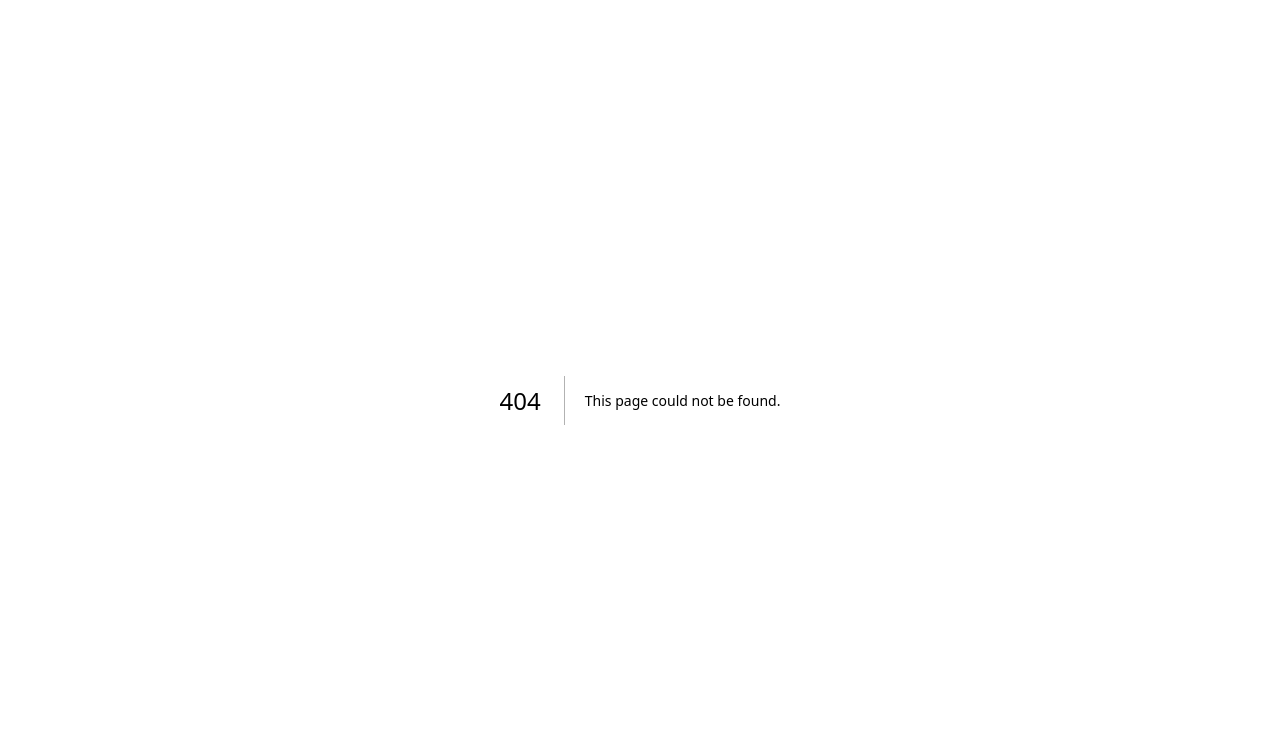
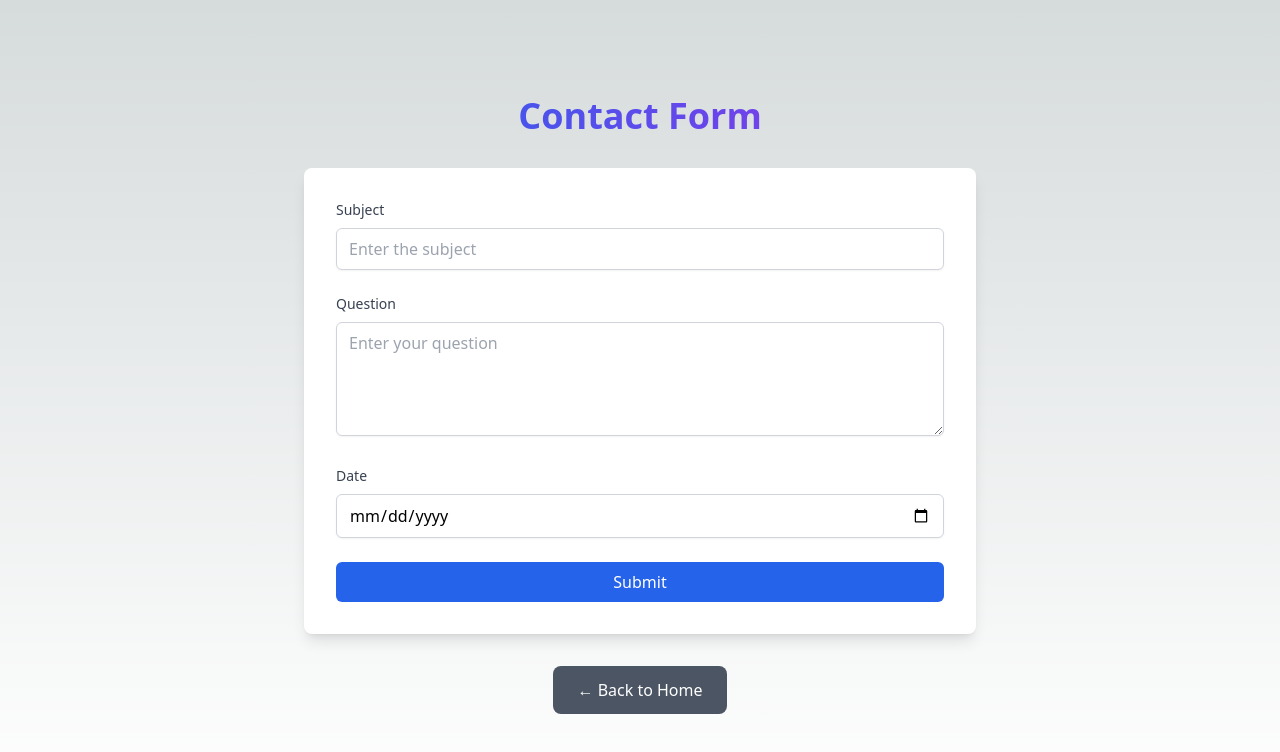
Before and after one commit to joaool/my-nextjs-app, a Next.js app: page /contact in a window 1280 px wide. Before the commit this address had no page. Shown: the top 752 px of the page. Built offline with nearby package versions, Linux system fonts and the light colour scheme.

Commit message:
Window to collect data

```diff
--- /dev/null
+++ b/src/app/api/contact/route.ts
@@ -0,0 +1,40 @@
+import { NextRequest, NextResponse } from 'next/server'
+import clientPromise from '@/lib/mongodb'
+
+export async function POST(request: NextRequest) {
+  try {
+    const { subject, question, date } = await request.json()
+
+    // Validate required fields
+    if (!subject || !question || !date) {
+      return NextResponse.json(
+        { error: 'All fields (subject, question, date) are required' },
+        { status: 400 }
+      )
+    }
+
+    // Connect to MongoDB
+    const client = await clientPromise
+    const db = client.db('nextjs_app')
+    const collection = db.collection('contacts')
+
+    // Insert the document
+    const result = await collection.insertOne({
+      subject,
+      question,
+      date,
+      createdAt: new Date(),
+    })
+
+    return NextResponse.json(
+      { message: 'Contact information saved successfully', id: result.insertedId },
+      { status: 201 }
+    )
+  } catch (error) {
+    console.error('Error saving contact information:', error)
+    return NextResponse.json(
+      { error: 'Internal server error' },
+      { status: 500 }
+    )
+  }
+}
--- /dev/null
+++ b/src/app/contact/page.tsx
@@ -0,0 +1,137 @@
+'use client'
+
+import { useState } from 'react'
+import Link from 'next/link'
+
+export default function Contact() {
+  const [formData, setFormData] = useState({
+    subject: '',
+    question: '',
+    date: ''
+  })
+  const [isSubmitting, setIsSubmitting] = useState(false)
+  const [message, setMessage] = useState('')
+
+  const handleChange = (e: React.ChangeEvent<HTMLInputElement | HTMLTextAreaElement>) => {
+    const { name, value } = e.target
+    setFormData(prev => ({
+      ...prev,
+      [name]: value
+    }))
+  }
+
+  const handleSubmit = async (e: React.FormEvent) => {
+    e.preventDefault()
+    setIsSubmitting(true)
+    setMessage('')
+
+    try {
+      const response = await fetch('/api/contact', {
+        method: 'POST',
+        headers: {
+          'Content-Type': 'application/json',
+        },
+        body: JSON.stringify(formData),
+      })
+
+      if (response.ok) {
+        setMessage('Your information has been submitted successfully!')
+        setFormData({ subject: '', question: '', date: '' })
+      } else {
+        setMessage('Error submitting form. Please try again.')
+      }
+    } catch (error) {
+      setMessage('Error submitting form. Please try again.')
+    } finally {
+      setIsSubmitting(false)
+    }
+  }
+
+  return (
+    <main className="flex min-h-screen flex-col items-center justify-center p-24">
+      <div className="max-w-2xl mx-auto w-full">
+        <h1 className="text-4xl font-bold mb-8 text-center bg-gradient-to-r from-blue-600 to-purple-600 bg-clip-text text-transparent">
+          Contact Form
+        </h1>
+
+        <div className="bg-white dark:bg-gray-800 rounded-lg shadow-lg p-8">
+          <form onSubmit={handleSubmit} className="space-y-6">
+            <div>
+              <label htmlFor="subject" className="block text-sm font-medium text-gray-700 dark:text-gray-300 mb-2">
+                Subject
+              </label>
+              <input
+                type="text"
+                id="subject"
+                name="subject"
+                value={formData.subject}
+                onChange={handleChange}
+                required
+                className="w-full px-3 py-2 border border-gray-300 dark:border-gray-600 rounded-md shadow-sm focus:outline-none focus:ring-2 focus:ring-blue-500 focus:border-blue-500 dark:bg-gray-700 dark:text-white"
+                placeholder="Enter the subject"
+              />
+            </div>
+
+            <div>
+              <label htmlFor="question" className="block text-sm font-medium text-gray-700 dark:text-gray-300 mb-2">
+                Question
+              </label>
+              <textarea
+                id="question"
+                name="question"
+                value={formData.question}
+                onChange={handleChange}
+                required
+                rows={4}
+                className="w-full px-3 py-2 border border-gray-300 dark:border-gray-600 rounded-md shadow-sm focus:outline-none focus:ring-2 focus:ring-blue-500 focus:border-blue-500 dark:bg-gray-700 dark:text-white"
+                placeholder="Enter your question"
+              />
+            </div>
+
+            <div>
+              <label htmlFor="date" className="block text-sm font-medium text-gray-700 dark:text-gray-300 mb-2">
+                Date
+              </label>
+              <input
+                type="date"
+                id="date"
+                name="date"
+                value={formData.date}
+                onChange={handleChange}
+                required
+                className="w-full px-3 py-2 border border-gray-300 dark:border-gray-600 rounded-md shadow-sm focus:outline-none focus:ring-2 focus:ring-blue-500 focus:border-blue-500 dark:bg-gray-700 dark:text-white"
+              />
+            </div>
+
+            <button
+              type="submit"
+              disabled={isSubmitting}
+              className="w-full bg-blue-600 hover:bg-blue-700 disabled:bg-blue-400 text-white font-medium py-2 px-4 rounded-md transition-colors"
+            >
+              {isSubmitting ? 'Submitting...' : 'Submit'}
+            </button>
+          </form>
+
+          {message && (
+            <div className={`mt-4 p-3 rounded-md ${
+              message.includes('successfully')
+                ? 'bg-green-100 text-green-700 dark:bg-green-900 dark:text-green-300'
+                : 'bg-red-100 text-red-700 dark:bg-red-900 dark:text-red-300'
+            }`}>
+              {message}
+            </div>
+          )}
+        </div>
+
+        <div className="mt-8 text-center">
+          <Link
+            href="/"
+            className="inline-flex items-center px-6 py-3 bg-gray-600 hover:bg-gray-700 text-white font-medium rounded-lg transition-colors"
+          >
+            ← Back to Home
+          </Link>
+        </div>
+      </div>
+    </main>
+  )
+}
--- a/src/app/page.tsx
+++ b/src/app/page.tsx
@@ -1,3 +1,5 @@
+import Link from 'next/link'
+
 export default function Home() {
   return (
     <main className="flex min-h-screen flex-col items-center justify-between p-24">
@@ -15,7 +17,7 @@ export default function Home() {
       </div>
 
       <div className="mb-32 grid text-center lg:max-w-5xl lg:w-full lg:mb-0 lg:grid-cols-4 lg:text-left">
-        <a
+        <Link
           href="/about"
           className="group rounded-lg border border-transparent px-5 py-4 transition-colors hover:border-gray-300 hover:bg-gray-100 hover:dark:border-neutral-700 hover:dark:bg-neutral-800/30"
         >
@@ -28,7 +30,22 @@ export default function Home() {
           <p className="m-0 max-w-[30ch] text-sm opacity-50">
             Learn more about this Next.js application.
           </p>
-        </a>
+        </Link>
+
+        <Link
+          href="/contact"
+          className="group rounded-lg border border-transparent px-5 py-4 transition-colors hover:border-gray-300 hover:bg-gray-100 hover:dark:border-neutral-700 hover:dark:bg-neutral-800/30"
+        >
+          <h2 className="mb-3 text-2xl font-semibold">
+            Contact{' '}
+            <span className="inline-block transition-transform group-hover:translate-x-1 motion-reduce:transform-none">
+              -&gt;
+            </span>
+          </h2>
+          <p className="m-0 max-w-[30ch] text-sm opacity-50">
+            Submit your questions and information.
+          </p>
+        </Link>
 
         <a
           href="https://nextjs.org/docs"
@@ -63,23 +80,6 @@ export default function Home() {
             Learn about Next.js in an interactive course with quizzes!
           </p>
         </a>
-
-        <a
-          href="https://vercel.com/templates"
-          className="group rounded-lg border border-transparent px-5 py-4 transition-colors hover:border-gray-300 hover:bg-gray-100 hover:dark:border-neutral-700 hover:dark:bg-neutral-800/30"
-          target="_blank"
-          rel="noopener noreferrer"
-        >
-          <h2 className="mb-3 text-2xl font-semibold">
-            Templates{' '}
-            <span className="inline-block transition-transform group-hover:translate-x-1 motion-reduce:transform-none">
-              -&gt;
-            </span>
-          </h2>
-          <p className="m-0 max-w-[30ch] text-sm opacity-50 text-balance">
-            Explore starter templates for Next.js.
-          </p>
-        </a>
       </div>
     </main>
   )
--- /dev/null
+++ b/src/lib/mongodb.ts
@@ -0,0 +1,33 @@
+import { MongoClient } from 'mongodb'
+
+if (!process.env.MONGODB_URI) {
+  throw new Error('Invalid/Missing environment variable: "MONGODB_URI"')
+}
+
+const uri = process.env.MONGODB_URI
+const options = {}
+
+let client
+let clientPromise: Promise<MongoClient>
+
+if (process.env.NODE_ENV === 'development') {
+  // In development mode, use a global variable so that the value
+  // is preserved across module reloads caused by HMR (Hot Module Replacement).
+  let globalWithMongo = global as typeof globalThis & {
+    _mongoClientPromise?: Promise<MongoClient>
+  }
+
+  if (!globalWithMongo._mongoClientPromise) {
+    client = new MongoClient(uri, options)
+    globalWithMongo._mongoClientPromise = client.connect()
+  }
+  clientPromise = globalWithMongo._mongoClientPromise
+} else {
+  // In production mode, it's best to not use a global variable.
+  client = new MongoClient(uri, options)
+  clientPromise = client.connect()
+}
+
+// Export a module-scoped MongoClient promise. By doing this in a
+// separate module, the client can be shared across functions.
+export default clientPromise
```
Also changed, not shown: package.json (+7 -5 lines), 2 other files (tests, documents, lock files or other folders).
